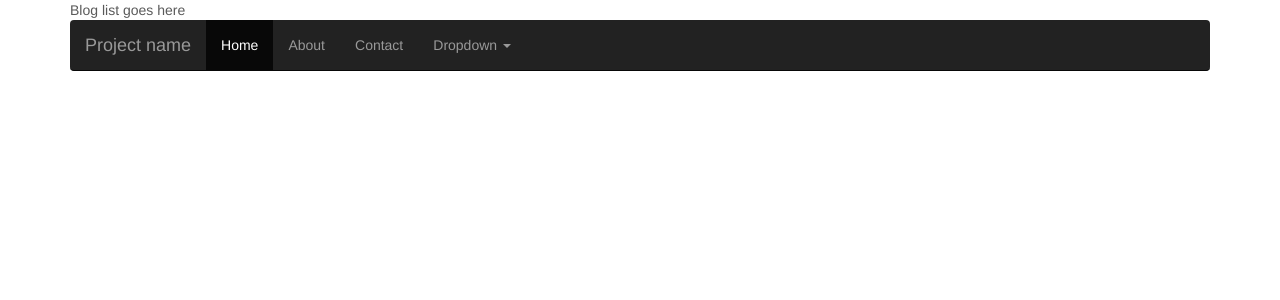
After one commit to DuderBattalion/anuragpatnaik, a Django app: template siteapp/templates/siteapp/blog/index.html in a window 1280 px wide. The commit adds this page. Shown: the top 300 px of the page. Run offline with Django 3.2, Linux system fonts and the light colour scheme; the template is opened without the code that fills it, so the values that code supplies are empty; some libraries are stand-ins or nearby versions.

Commit message:
Added blog pages. Work in progress

```diff
--- /dev/null
+++ b/siteapp/templates/siteapp/blog/base_blog.html
@@ -0,0 +1,64 @@
+{% load staticfiles %}
+<!DOCTYPE html>
+<html>
+
+<head>
+    <meta name="viewport" content="width=device-width, initial-scale=1">
+    <link rel="stylesheet" href="{% static 'siteapp/css/bootstrap/bootstrap.min.css' %}">
+    <link href="{% static 'siteapp/css/bootstrap/carousel.css' %}" rel="stylesheet">
+    <title>{% block title %}Anurag Patnaik{% endblock %}</title>
+</head>
+
+<body>
+    {% block navbar %}
+    <div class="navbar-wrapper">
+        <div class="container">
+            <div class="navbar navbar-inverse navbar-static-top" role="navigation">
+                <div class="container">
+                    <div class="navbar-header">
+                        <button type="button" class="navbar-toggle" data-toggle="collapse" data-target=".navbar-collapse">
+                            <span class="sr-only">Toggle navigation</span>
+                            <span class="icon-bar"></span>
+                            <span class="icon-bar"></span>
+                            <span class="icon-bar"></span>
+                        </button>
+                        <a class="navbar-brand" href="#">Project name</a>
+                    </div>
+                    <div class="navbar-collapse collapse">
+                        <ul class="nav navbar-nav">
+                            <li class="active"><a href="#">Home</a></li>
+                            <li><a href="#about">About</a></li>
+                            <li><a href="#contact">Contact</a></li>
+                            <li class="dropdown">
+                                <a href="#" class="dropdown-toggle" data-toggle="dropdown">Dropdown <b class="caret"></b></a>
+                                <ul class="dropdown-menu">
+                                    <li><a href="#">Action</a></li>
+                                    <li><a href="#">Another action</a></li>
+                                    <li><a href="#">Something else here</a></li>
+                                    <li class="divider"></li>
+                                    <li class="dropdown-header">Nav header</li>
+                                    <li><a href="#">Separated link</a></li>
+                                    <li><a href="#">One more separated link</a></li>
+                                </ul>
+                            </li>
+                        </ul>
+                    </div>
+                </div>
+            </div>
+        </div>
+    </div>
+    {% endblock %}
+
+    {% block blog_list %}{% endblock %}
+    {% block twitterbox %}{% endblock %}
+    {% block worth_reading %}{% endblock %}
+
+    <!-- Bootstrap core JavaScript
+    ================================================== -->
+    <!-- Placed at the end of the document so the pages load faster -->
+    <script src="https://ajax.googleapis.com/ajax/libs/jquery/1.11.0/jquery.min.js"></script>
+    <script src="{% static 'siteapp/js/bootstrap/bootstrap.min.js' %}"></script>
+    <script src="{% static 'siteapp/js/bootstrap/docs.min.js' %}"></script>
+</body>
+
+</html>
--- /dev/null
+++ b/siteapp/templates/siteapp/blog/index.html
@@ -0,0 +1,10 @@
+{% extends "siteapp/blog/base_blog.html" %}
+{% load staticfiles %}
+
+{% block title %}Blog - Anurag Patnaik{% endblock %}
+
+{% block blog_list %}
+<div class="container">
+    <p>Blog list goes here</p>
+</div>
+{% endblock %}
--- a/siteapp/urls.py
+++ b/siteapp/urls.py
@@ -3,5 +3,6 @@ from django.conf.urls import patterns, url
 from siteapp import views
 
 urlpatterns = patterns('',
+    url(r'^blog/$', views.blog, name='blog'),
     url(r'^$', views.index, name='index')
 )
--- a/siteapp/views.py
+++ b/siteapp/views.py
@@ -4,3 +4,7 @@ from django.shortcuts import render
 def index(request):
     context = {'message': 'Hello'}
     return render(request, 'siteapp/index.html', context)
+
+def blog(request):
+    context = {}
+    return render(request, 'siteapp/blog/index.html', context)
```
Also changed, not shown: siteapp/templates/siteapp/base_home.html (+39 -0 lines), siteapp/templates/siteapp/index.html (+0 -39 lines).
